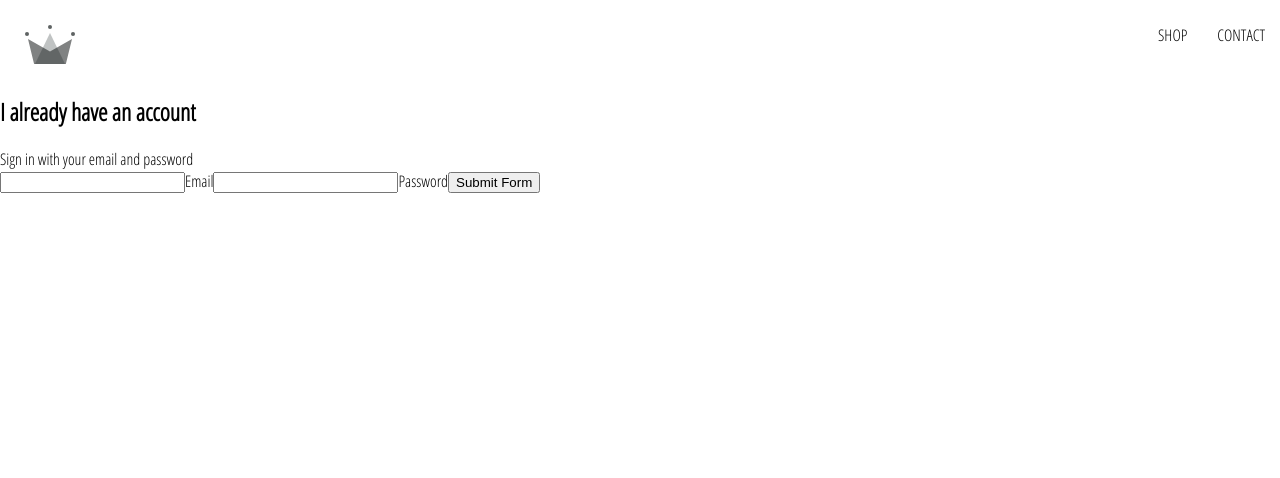
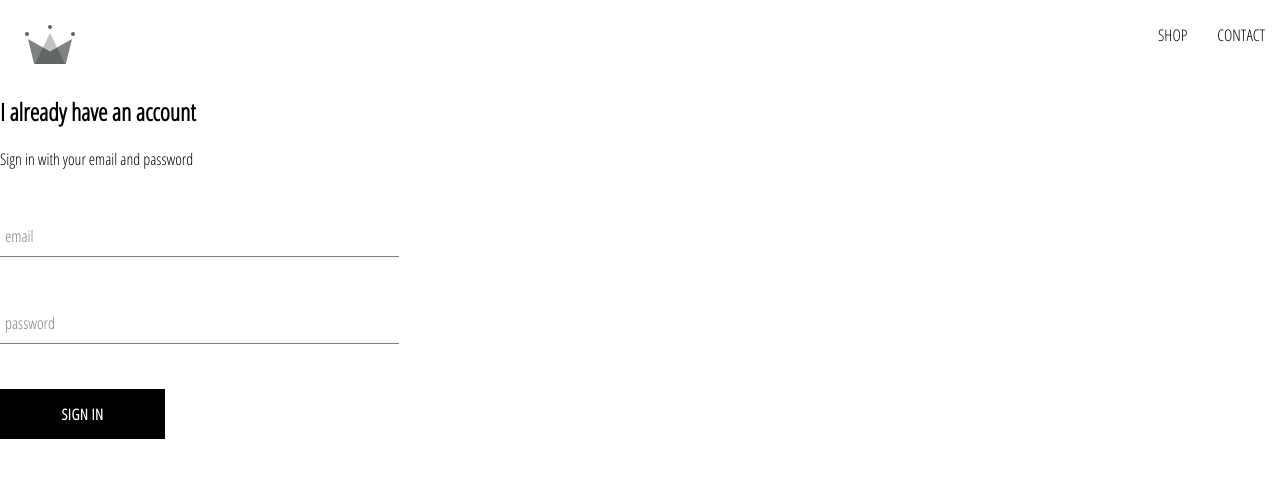
Before and after one commit to rubengithubarg/crwn-clothing, a React (Create React App) app: page /signin in a window 1280 px wide. Shown: the top 478 px of the page. Built offline with nearby package versions, Linux system fonts and the light colour scheme.

Commit message:
crwn-clothing v15

```diff
--- /dev/null
+++ b/src/components/custom-button/custom-buttom.styles.scss
@@ -0,0 +1,22 @@
+.custom-button {
+  min-width: 165px;
+  width: auto;
+  height: 50px;
+  letter-spacing: 0.5px;
+  line-height: 50px;
+  padding: 0 35px 0 35px;
+  font-size: 15px;
+  background-color: black;
+  color: white;
+  text-transform: uppercase;
+  font-family: 'Open Sans Condensed';
+  font-weight: bolder;
+  border: none;
+  cursor: pointer;
+
+  &:hover {
+    background-color: white;
+    color: black;
+    border: 1px solid black;
+  }
+}
--- /dev/null
+++ b/src/components/custom-button/custom-button.component.jsx
@@ -0,0 +1,11 @@
+import React from "react";
+
+import './custom-buttom.styles.scss';
+
+const CustomButton = ({ children, ...otherProps }) => (
+  <button className='custom-button' {...otherProps}>
+    {children}
+  </button>
+)
+
+export default CustomButton;
--- /dev/null
+++ b/src/components/form-input/form-imput.component.jsx
@@ -0,0 +1,22 @@
+import React from 'react';
+
+import './form-input.styles.scss';
+
+const FormInput = ({ handleChange, label, ...otherProps }) => (
+  <div className='group'>
+    <input className='form-input' onChange={handleChange} {...otherProps} />
+    {
+      label ?
+      (<label
+         className={`${
+           otherProps.value.length ? 'shrink' : ''
+        } form-input-label`}
+        >
+        {label}
+      </label>)
+      :null
+    }
+  </div>
+)
+
+export default FormInput;
--- /dev/null
+++ b/src/components/form-input/form-input.styles.scss
@@ -0,0 +1,54 @@
+$sub-color: grey;
+$main-color: black;
+
+@mixin shrinkLabel {
+  top: -14px;
+  font-size: 12px;
+  color: $main-color;
+}
+
+.group {
+  position: relative;
+  margin: 45px 0;
+
+  .form-input {
+    background: none;
+    background-color: white;
+    color: $sub-color;
+    font-size: 18px;
+    padding: 10px 10px 10px 5px;
+    display: block;
+    width: 100%;
+    border: none;
+    border-radius: 0;
+    border-bottom: 1px solid $sub-color;
+    margin: 25px 0;
+
+    &:focus {
+      outline: none;
+    }
+
+    &:focus ~ .form-input-label {
+      @include shrinkLabel();
+    }
+  }
+
+  input[type='password'] {
+    letter-spacing: 0.3em;
+  }
+
+  .form-input-label {
+    color: $sub-color;
+    font-size: 16px;
+    font-weight: normal;
+    position: absolute;
+    pointer-events: none;
+    left: 5px;
+    top: 10px;
+    transition: 300ms ease all;
+
+    &.shrink {
+      @include shrinkLabel();
+    }
+  }
+}
--- a/src/components/sign-in/sign-in-component.jsx
+++ b/src/components/sign-in/sign-in-component.jsx
@@ -1,4 +1,7 @@
 import React from "react";
+
+import FormInput from "../form-input/form-imput.component";
+import CustomButton from "../custom-button/custom-button.component";
 
 import './sign-in.styles.scss';
 
@@ -35,18 +38,23 @@
         </span>
 
         <form onSubmit={this.handleSubmit}>
-          <input name="email" type="email" onChange={this.handleChange} value={this.state.email} required/>
-          <label>Email</label>
-          <input
+          <FormInput
+             name="email"
+             type="email"
+             handleChange={this.handleChange}
+             value={this.state.email}
+             label="email"
+             required
+           />
+          <FormInput
              name="password"
              type="password"
              value={this.state.password}
-             onChange={this.handleChange}
+             handleChange={this.handleChange}
+             label="password"
              required
           />
-          <label>Password</label>
-
-          <input type="submit" value="Submit Form"></input>
+          <CustomButton type="submit" >Sign In</CustomButton>
         </form>
       </div>
     )
--- a/src/components/sign-in/sign-in.styles.scss
+++ b/src/components/sign-in/sign-in.styles.scss
@@ -0,0 +1,3 @@
+.sign-in {
+  width: 30vw;
+}
```
